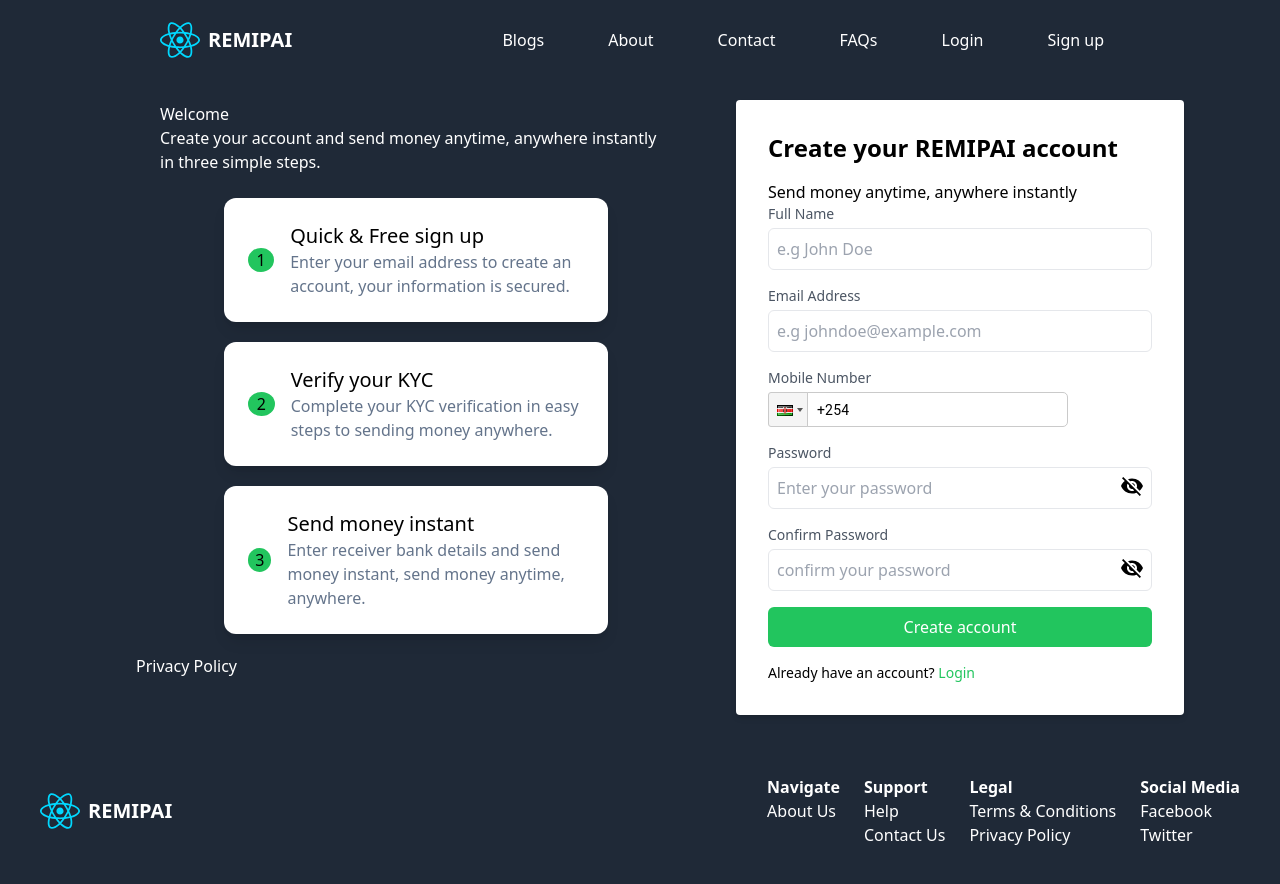
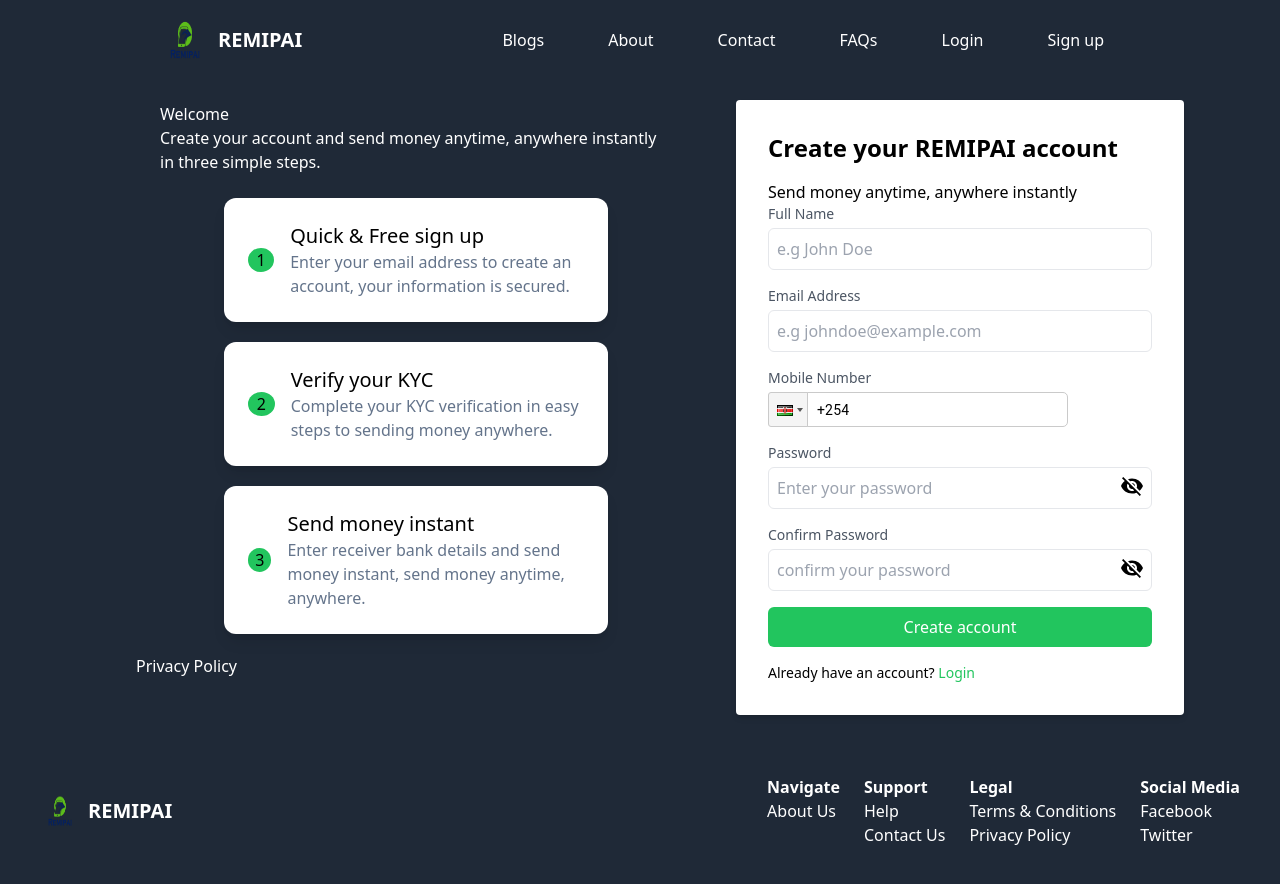
Before and after one commit to JoshCoinKe/frontend, a React (Vite) app: page /register in a window 1280 px wide. Shown: the top 884 px of the page. Built offline with nearby package versions, Linux system fonts and the light colour scheme.

Commit message:
new changes

```diff
--- a/index.html
+++ b/index.html
@@ -2,7 +2,12 @@
 <html lang="en">
   <head>
     <meta charset="UTF-8" />
-    <link rel="icon" type="image/svg+xml" href="/vite.svg" />
+    <link
+      rel="icon"
+      type="image/svg+xml"
+      href="./src/assets/logo.png"
+      style="width: 50px; height: 50px"
+    />
     <meta name="viewport" content="width=device-width, initial-scale=1.0" />
     <title>Remipai</title>
   </head>
--- a/src/components/Footer.jsx
+++ b/src/components/Footer.jsx
@@ -1,6 +1,6 @@
 // Footer.js
 import { Link } from "react-router-dom";
-import logo from "../assets/react.svg";
+import logo from "../assets/logo.png";
 const Footer = () => {
   return (
     <div className="container w-full h-auto text-white">
--- a/src/components/Navbar.jsx
+++ b/src/components/Navbar.jsx
@@ -1,5 +1,5 @@
 import { useState } from "react";
-import logo from "../assets/react.svg";
+import logo from "../assets/logo.png";
 import { Link } from "react-router-dom";
 import { FaBars, FaTimes } from "react-icons/fa";
 
@@ -16,7 +16,12 @@
           to="/"
           className=" hover:border rounded hover:border-yellow-500 hover:bg-black px-4 py-2 flex items-center text-white"
         >
-          <img src={logo} alt="Logo" className="w-10 h-10 mr-2" />
+          <img
+            src={logo}
+            alt="Logo"
+            className=" mr-2"
+            style={{ width: "50px", height: "50px" }}
+          />
           <span className="font-bold text-xl">REMIPAI</span>
         </Link>
 
--- a/src/components/Profile.jsx
+++ b/src/components/Profile.jsx
@@ -2,7 +2,7 @@
 
 const Profile = () => {
   return (
-    <div className="ml-10 mt-10 max-w-md p-4 bg-white rounded shadow-lg text-black">
+    <div className="ml-10 mt-10 max-w-md p-4  rounded shadow-lg text-black">
       <h2 className="text-2xl font-bold mb-4">My Profile</h2>
       <p className="text-sm">
         You have full control to manage your own account settings.
--- a/src/pages/dashboard/Dashboard.jsx
+++ b/src/pages/dashboard/Dashboard.jsx
@@ -21,7 +21,7 @@
 
 const Dashboard = ({ userRole }) => {
   const [selectedComponent, setSelectedComponent] = useState(
-    components.transactions
+    components.profile
   );
 
   // In Dashboard component
```
Also changed, not shown: src/assets/logo.png (added), src/assets/remipai.svg (added).
